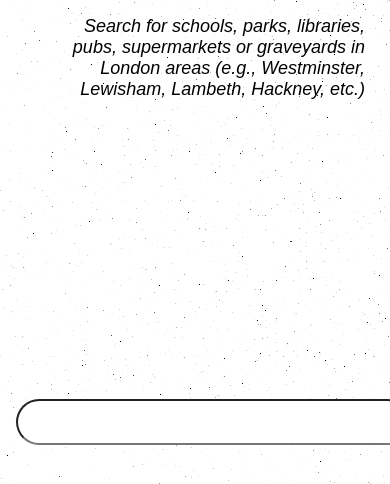
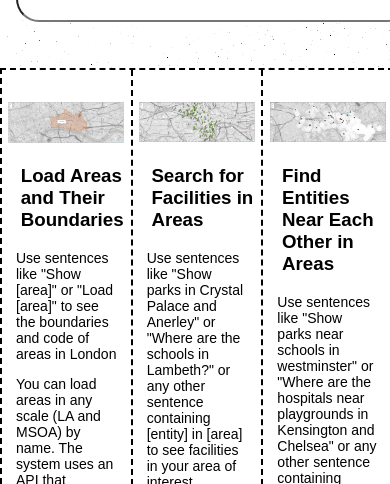
Before and after one commit to moozhan/spatial-nlp, a plain HTML site: page index.html in a window 390 px wide. Shown: the part 360-844 px from the top of the page. Drawn offline with nearby package versions, Linux system fonts and the light colour scheme; no server answers.

```diff
--- a/assets/css/style.css
+++ b/assets/css/style.css
@@ -1,4 +1,6 @@
 @import url('https://fonts.googleapis.com/css2?family=Luckiest+Guy&display=swap');
+
+
 html, body {
     font-family: Arial, sans-serif;
     background-image: url('../image/background.png');
@@ -13,7 +15,6 @@ html, body {
   font-size: 14px;
   padding-right: 1em;
 }
-
 
 .container{
     display: grid;
@@ -108,9 +109,16 @@ section{
 .bold{
     font-weight: bold;
   }
+.info-box{
+    background-color:white;
+    width: 80%;
+    height: 500px;
+    align-items: center;
+    text-align: center;
+    border: black dashed 2.5px;
+    margin-left: 10em;
 
-
-
+  }
 .content-slider {
     width: 100%;
     height: 100px;
@@ -364,16 +372,7 @@ section{
       opacity: 0;
       z-index: 0;
     }
-  }
 
-.info-box{
-  background-color:white;
-  width: 80%;
-  height: 500px;
-  align-items: center;
-  text-align: center;
-  margin-left: 10em;
-  border: black dashed 2.5px;
   }
 
   @media (max-width: 600px) {
@@ -384,7 +383,7 @@ section{
       grid-gap: 5px;
       /* border: 1px solid black;  */
       width: 100vw;
-      height: 100vh;
+      height: 45vh;
     }
 
     .left-block{
@@ -394,7 +393,7 @@ section{
       justify-content: center;
       /* align-items: center; */
       font-family: 'Luckiest Guy', cursive;
-      height: 500px;
+      height: 200px;
     }
 
     .right-block{
@@ -429,7 +428,7 @@ section{
     }
 
     #map{
-  height: 500px;
+      height: 300px;
       width: 100%;
       /* margin-top: 2em; */
     }
@@ -437,10 +436,12 @@ section{
     .info-box{
       background-color:white;
       width: 100%;
-  height: 300px;
+      height: 100%;
       align-items: center;
       text-align: center;
       border: black dashed 2.5px;
+      border-bottom: 0;
+      margin-left: 0;
     }
 
   }
```
Lines whose indentation alone changed are shown as unchanged.
